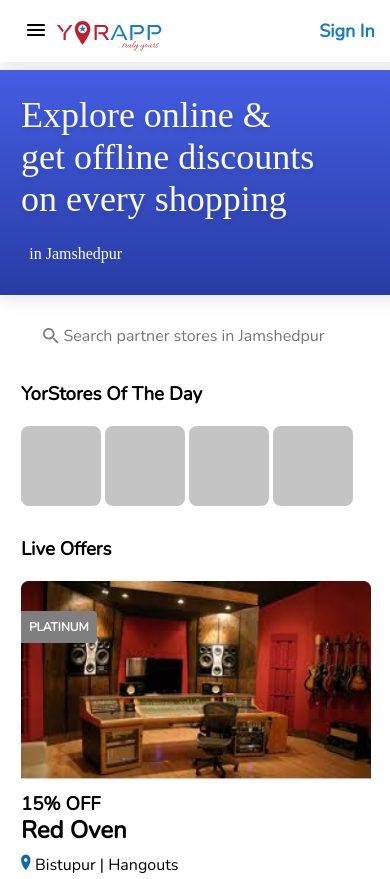
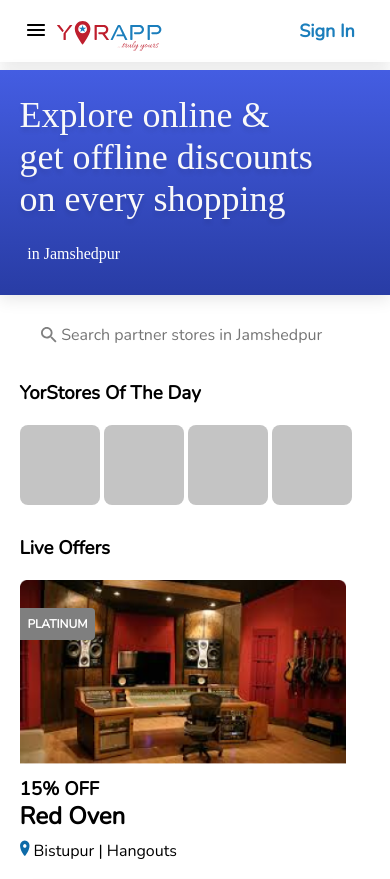
Before and after one commit to Madhusudan707/ys_page, a plain HTML site: page landing.html in a window 390 px wide. Shown: the top 879 px of the page. Drawn offline with nearby package versions, Linux system fonts and the light colour scheme; a web font is replaced by a local one.

Commit message:
fix:overflow

```diff
--- a/landing.css
+++ b/landing.css
@@ -40,13 +40,14 @@ html {
             "yosd"
             "live-offers";
             grid-row-gap:0.5rem;
-            overflow: hidden;
+            /* overflow: hidden; */
+
     }
 
     .header {
         display: grid;
         grid-area: header;
-        grid-template-columns: 30px 270px 80px;
+        grid-template-columns: 30px 110px auto;
         align-items: center;
         padding: 1.2rem;
         /* box-shadow: 0 3px 6px rgba(0, 0, 0, 0.16), 0 3px 6px rgba(0, 0, 0, 0.23); */
@@ -61,6 +62,7 @@ html {
         right: 89.86%;
         top: 1.39%;
         bottom: 98.24%; */
+
     }
 
     .brand-icon>img {
@@ -73,15 +75,18 @@ html {
         right: 60.3%;
         top: 1.57%;
         bottom: 97.2%; */
+
     }
 
     .sign-in {
 
         /* max-width: 100%; */
         /* float: right; */
+
     }
     .sign-in>a{
-       /* float:right; */
+        float:right;
+        padding-right:1rem;
         /* width: 61px; */
         font-family: 'Nunito', sans-serif;
         font-weight: bold;
@@ -114,7 +119,7 @@ html {
 
     .search{
         grid-area:search;
-        max-width: 100%;
+        /* max-width: 100%; */
         /* align-items: center; */
         /* justify-content:center; */
         /* justify-items: center; */
@@ -133,7 +138,7 @@ html {
         font-weight: 400;
     }
     .search>label>input{
-        width: 100%;
+        width: 83%;
         padding: 10px 30px;
 
         outline:none;
--- a/landing.html
+++ b/landing.html
@@ -19,7 +19,7 @@
             <p class="browsehappy">You are using an <strong>outdated</strong> browser. Please <a href="#">upgrade your browser</a> to improve your experience.</p>
         <![endif]-->
     <div class='container'>
-        <div class='header'>
+        <div class='header' style=''>
             <div class='sidenav'>
                 <img src="images/hamburger.svg" />
             </div>
@@ -64,7 +64,6 @@
                     <h2 class='store-name'>Red Oven</h2>
                     <img class='location' src='images/location.svg'/>
                     <span class='store-tags'>Bistupur | Hangouts</span>
-
                 </div>
             </div>
 
```
